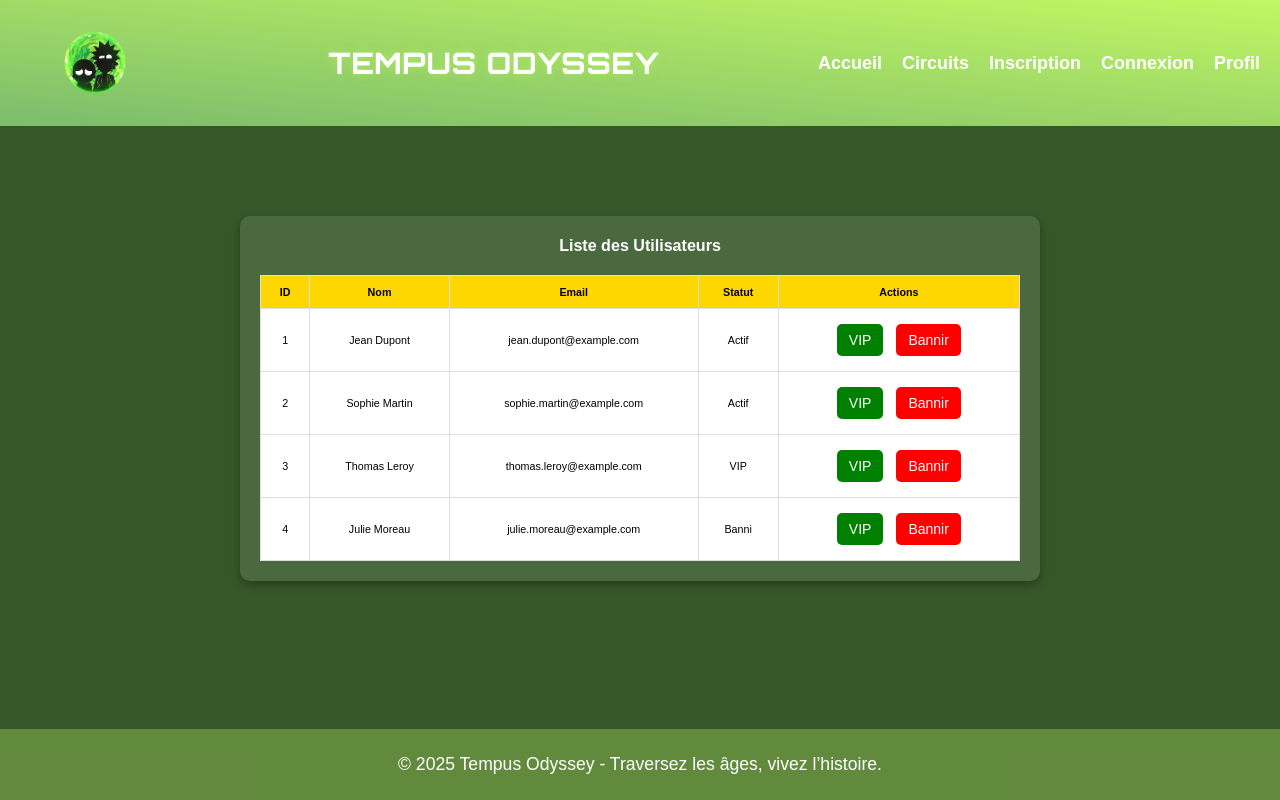
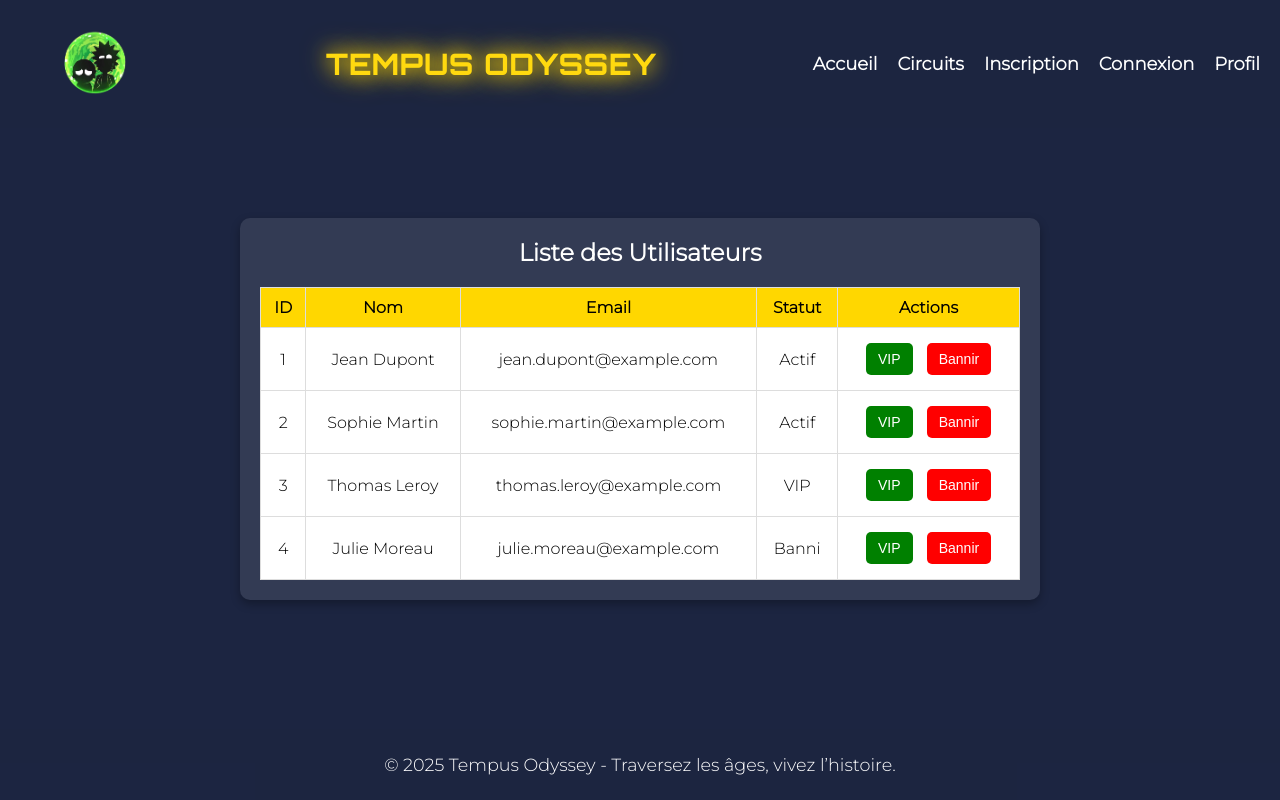
Before and after one commit to Elcroko/Projet-S4, a PHP site: page /admin.html in a window 1280 px wide. Run offline with PHP 8.4, Linux system fonts and the light colour scheme.

Commit message:
Update admin.css

```diff
--- a/projet/css/admin.css
+++ b/projet/css/admin.css
@@ -10,13 +10,11 @@ body {
     display: flex;
     flex-direction: column;
     min-height: 100vh;
-    font-family: 'Audiowide', sans-serif;
-    background-color: #365829;
+    font-family: 'Montserrat', sans-serif;
+    background-color: #1C2541;
     color: white;
     text-align: center;
-    font-size: 67%;
 }
-
 
 .main-content {
     flex: 1; /* Permet au contenu de prendre l'espace disponible */
@@ -25,56 +23,65 @@ body {
     align-items: center;
 }
 
-/* ============================== */
-/* HEADER */
-/* ============================== */
 header {
     display: flex;
     justify-content: space-between;
     align-items: center;
     padding: 20px;
-    background: linear-gradient(5deg, #7cbc6c, #c1f762);
+    background: rgba(28, 37, 65, 0.9);
     width: 100%;
     margin-bottom: 40px; /* Ajoute un espace sous le header */
 }
 
-/* Logo cliquable ON RETIRE OU PAS ?????*/
+/* Animation du titre Tempus Odyssey */
+.site-title {
+    font-size: 28px;
+    font-weight: bold;
+    text-transform: uppercase;
+    color: white;
+    text-align: center;
+    position: relative;
+    font-family: 'Orbitron', sans-serif;
+    letter-spacing: 2px;
+    text-shadow: 0 0 10px rgba(255, 215, 0, 0.5);
+    animation: glow-effect 2s infinite alternate;
+}
+
+/* Animation du glow */
+@keyframes glow-effect {
+    0% {
+        text-shadow: 0 0 5px rgba(255, 215, 0, 0.5);
+        color: white;
+    }
+    100% {
+        text-shadow: 0 0 20px rgba(255, 215, 0, 1), 0 0 30px rgba(255, 215, 0, 0.8);
+        color: #FFD700;
+    }
+}
+
+
 .logo {
-    width: 150px; /* Taille du logo */
+    width: 150px;
     height: auto;
-    transition: transform 0.3s ease-in-out;
 }
 
 .logo:hover {
     transform: scale(1.1); /* Effet zoom au survol */
 }
 
-/* Titre animé */
-.site-title {
-    font-size: 28px;
-    font-family: 'Orbitron', sans-serif;
-    text-transform: uppercase;
-    color: white;
-    text-align: center;
-    letter-spacing: 2px;
-    text-shadow: 0 0 10px rgba(193, 247, 98, 0.5);
-
+/* Style du titre
+header h1 {
+    font-size: 2rem;
+    margin-left: 10px; /* Espace entre le logo et le texte
 }
 
-/* Animation Glow */
-@keyframes glow-effect {
-    0% {
-        text-shadow: 0 0 5px rgba(193, 247, 98, 0.5);
-        color: white;
-    }
-    100% {
-        text-shadow: 0 0 20px rgba(193, 247, 98, 1), 0 0 30px rgba(193, 247, 98, 0.8);
-        color: #c1f762;
-    }
-}
+/* Conteneur du logo et du titre
+.header-left {
+    display: flex;
+    align-items: center;
+} */
 
-
-
+/* Navigation */
 nav ul {
     list-style: none;
     display: flex;
@@ -94,11 +101,12 @@ nav ul li a {
 }
 
 nav ul li a:hover {
-    color: #c1f762;
+    color: #FFD700;
 }
-/* ============================== */
+
+
 /* STYLE DES FILTRES */
-/* ============================== */
+
 .filters {
     background: rgba(255, 255, 255, 0.1);
     padding: 20px;
@@ -131,9 +139,9 @@ nav ul li a:hover {
     background: linear-gradient(45deg, #FFD700, #6A0572);
 }
 
-/* ============================== */
+
 /* STYLE DES CIRCUITS */
-/* ============================== */
+
 .circuits-container {
     display: flex;
     justify-content: center;
@@ -167,9 +175,8 @@ nav ul li a:hover {
     font-family: 'Orbitron', sans-serif;
 }
 
-/* ============================== */
 /* STYLE DE LA PAGE ADMIN */
-/* ============================== */
+
 .admin-container {
     width: 90%;
     max-width: 800px;
@@ -199,9 +206,8 @@ th {
     background: #FFD700;
 }
 
-/* ============================== */
 /* STYLE DES BOUTONS */
-/* ============================== */
+
 .btn {
     padding: 8px 12px;
     border: none;
@@ -226,9 +232,9 @@ th {
     opacity: 0.8;
 }
 
-/* ============================== */
+
 /* STYLE DU LIEN "MOT DE PASSE OUBLIÉ ?" */
-/* ============================== */
+
 .forgot-password {
     color: red;
     font-weight: bold;
@@ -242,9 +248,9 @@ th {
     text-decoration: underline;
 }
 
-/* ============================== */
+
 /* STYLE DU BOUTON ADMIN */
-/* ============================== */
+
 .admin-btn {
     background: linear-gradient(45deg, #FFD700, #B8860B);
     color: black;
@@ -269,7 +275,7 @@ th {
 footer {
     width: 100%;
     padding: 25px;
-    background: rgba(199, 250, 108, 0.3);
+    background: rgba(28, 37, 65, 0.9);
     text-align: center;
     font-size: 1.1rem;
     margin-top: auto; /* Pousse le footer en bas */
```
